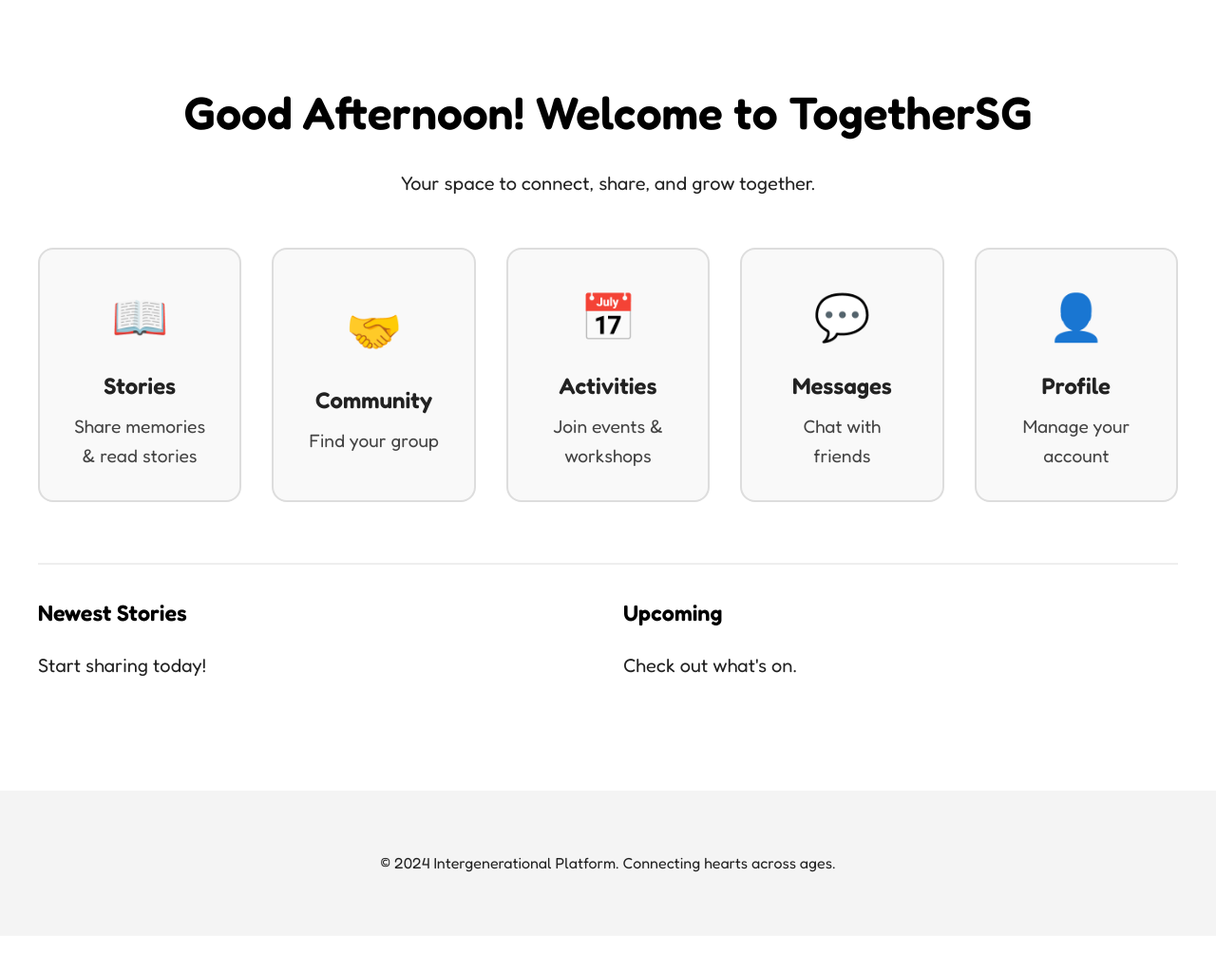
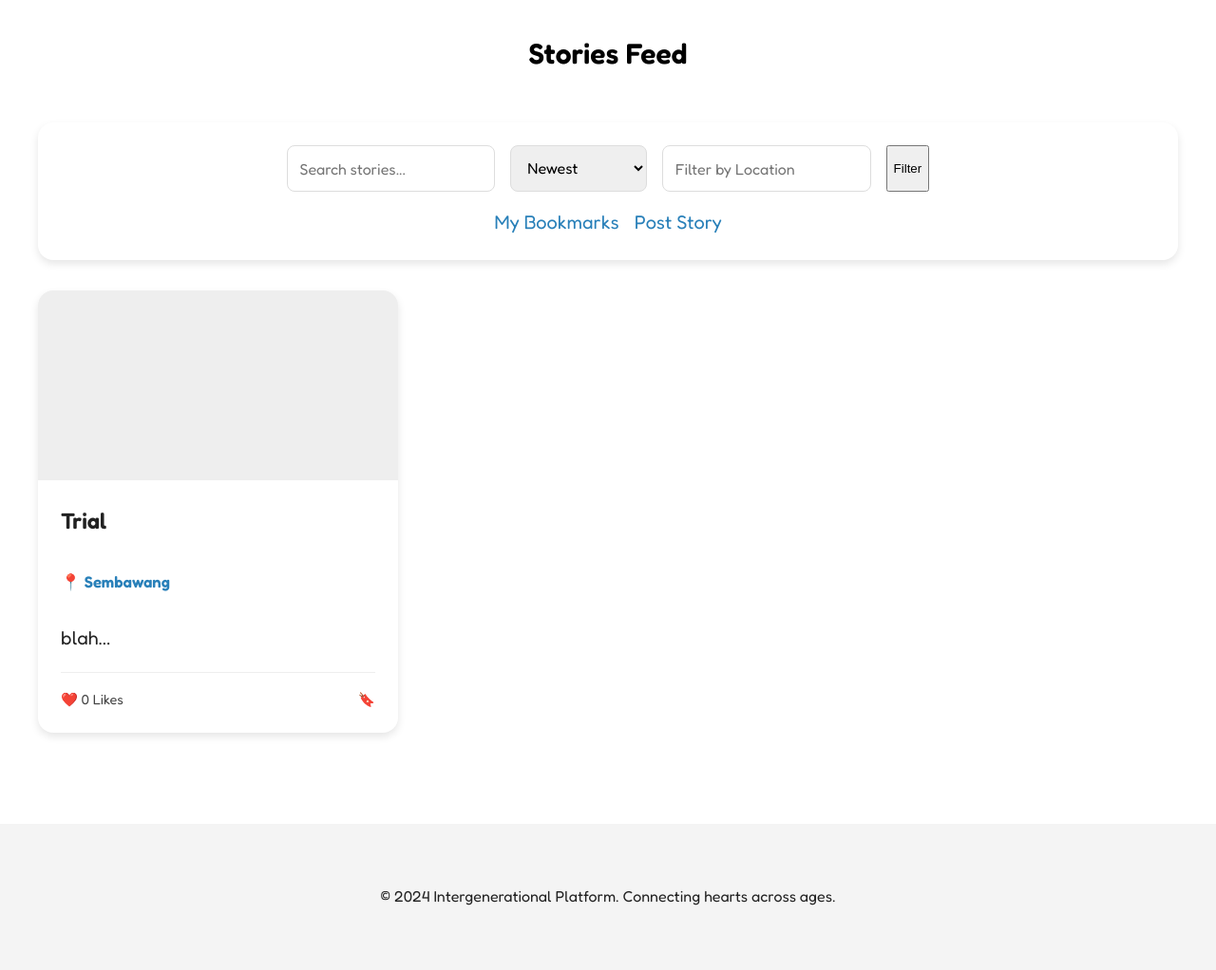
Before and after one commit to jodenlee/WDP-jjlin, a Flask app: page /stories in a window 1280 px wide. Shown: the part 119-1141 px from the top of the page at 95% size. Before the commit the page ends 1038 px from the top, so only its background shows below. Run offline with Flask 3, Linux system fonts and the light colour scheme; data comes from the database, SQL or seed files in the repository; both versions use the stored data as it was after the commit; some libraries are stand-ins or nearby versions.

Commit message:
joden1.03
Base stories feature

```diff
--- a/app.py
+++ b/app.py
@@ -1,4 +1,4 @@
-from flask import Flask, render_template, g
+from flask import Flask, render_template, g, request, redirect, url_for
 from database import Database
 
 app = Flask(__name__)
@@ -31,7 +31,98 @@ def dashboard():
 
 @app.route('/stories')
 def stories():
-    return render_template('index.html', stories=[], activities=[]) # Placeholder
+    db = get_db()
+
+    # Get parameters
+    search = request.args.get('search', '')
+    sort = request.args.get('sort', 'newest')
+    location_filter = request.args.get('location', '')
+
+    # Build Query
+    query = "SELECT * FROM stories WHERE 1=1"
+    args = []
+
+    if search:
+        query += " AND (title LIKE ? OR content LIKE ?)"
+        args.extend([f'%{search}%', f'%{search}%'])
+
+    if location_filter:
+        query += " AND location LIKE ?"
+        args.append(f'%{location_filter}%')
+
+    if sort == 'likes':
+        query += " ORDER BY likes DESC"
+    else:
+        query += " ORDER BY created_at DESC"
+
+    stories_data = db.query(query, args)
+    return render_template('stories/index.html', stories=stories_data)
+
+@app.route('/stories/new', methods=['GET', 'POST'])
+def create_story():
+    if request.method == 'POST':
+        title = request.form['title']
+        content = request.form['content']
+        location = request.form['location']
+        image_url = request.form['image_url']
+
+        # Hardcoded author_id for now as we don't have login session yet
+        # Assuming first user is the "logged in" one
+        author_id = 1
+
+        db = get_db()
+        conn = db.get_connection()
+        conn.execute(
+            "INSERT INTO stories (title, content, author_id, location, image_url) VALUES (?, ?, ?, ?, ?)",
+            (title, content, author_id, location, image_url)
+        )
+        conn.commit()
+        return redirect(url_for('stories'))
+
+    return render_template('stories/create.html')
+
+@app.route('/stories/<int:story_id>')
+def view_story(story_id):
+    db = get_db()
+    story = db.query("SELECT * FROM stories WHERE id = ?", (story_id,), one=True)
+    if not story:
+        return "Story not found", 404
+
+    # Check if bookmarked (Hardcoded user_id=1)
+    is_bookmarked = False
+    bookmark = db.query("SELECT * FROM bookmarks WHERE user_id = ? AND story_id = ?", (1, story_id), one=True)
+    if bookmark:
+        is_bookmarked = True
+
+    return render_template('stories/view.html', story=story, is_bookmarked=is_bookmarked)
+
+@app.route('/stories/bookmarks')
+def my_bookmarks():
+    db = get_db()
+    # Hardcoded user_id=1
+    query = """
+        SELECT s.* FROM stories s
+        JOIN bookmarks b ON s.id = b.story_id
+        WHERE b.user_id = ?
+    """
+    bookmarks = db.query(query, (1,))
+    return render_template('stories/index.html', stories=bookmarks)
+
+@app.route('/stories/<int:story_id>/bookmark', methods=['POST'])
+def toggle_bookmark(story_id):
+    db = get_db()
+    conn = db.get_connection()
+    user_id = 1 # Hardcoded
+
+    # Check exist
+    exists = db.query("SELECT * FROM bookmarks WHERE user_id = ? AND story_id = ?", (user_id, story_id), one=True)
+    if exists:
+        conn.execute("DELETE FROM bookmarks WHERE user_id = ? AND story_id = ?", (user_id, story_id))
+    else:
+        conn.execute("INSERT INTO bookmarks (user_id, story_id) VALUES (?, ?)", (user_id, story_id))
+
+    conn.commit()
+    return redirect(url_for('view_story', story_id=story_id))
 
 @app.route('/activities')
 def activities():
--- a/database.py
+++ b/database.py
@@ -34,7 +34,30 @@ class Database:
                 content TEXT NOT NULL,
                 author_id INTEGER NOT NULL,
                 created_at TIMESTAMP DEFAULT CURRENT_TIMESTAMP,
+                likes INTEGER DEFAULT 0,
+                location TEXT,
+                image_url TEXT,
                 FOREIGN KEY (author_id) REFERENCES users (id)
+            )
+        ''')
+
+        # Check if new columns exist (for manual migration in this session)
+        try:
+            cursor.execute("SELECT likes FROM stories LIMIT 1")
+        except sqlite3.OperationalError:
+            cursor.execute("ALTER TABLE stories ADD COLUMN likes INTEGER DEFAULT 0")
+            cursor.execute("ALTER TABLE stories ADD COLUMN location TEXT")
+            cursor.execute("ALTER TABLE stories ADD COLUMN image_url TEXT")
+
+        # Bookmarks table
+        cursor.execute('''
+            CREATE TABLE IF NOT EXISTS bookmarks (
+                id INTEGER PRIMARY KEY AUTOINCREMENT,
+                user_id INTEGER NOT NULL,
+                story_id INTEGER NOT NULL,
+                FOREIGN KEY (user_id) REFERENCES users (id),
+                FOREIGN KEY (story_id) REFERENCES stories (id),
+                UNIQUE(user_id, story_id)
             )
         ''')
 
--- a/models.py
+++ b/models.py
@@ -12,10 +12,13 @@ class User:
             raise ValueError("Role must be either 'senior' or 'youth'.")
 
 class Story:
-    def __init__(self, title, content, author_id):
+    def __init__(self, title, content, author_id, location="", image_url="", likes=0):
         self.title = title
         self.content = content
         self.author_id = author_id
+        self.location = location
+        self.image_url = image_url
+        self.likes = likes
         self.validate()
 
     def validate(self):
--- a/static/css/style.css
+++ b/static/css/style.css
@@ -300,3 +300,196 @@ footer {
         /* Align with hamburger */
     }
 }
+
+/* Stories Feed Styling */
+.stories-header {
+    display: flex;
+    flex-direction: column;
+    gap: 1.5rem;
+    margin-bottom: 2rem;
+    text-align: center;
+}
+
+.stories-actions {
+    display: flex;
+    flex-direction: column;
+    gap: 1rem;
+    background: #fff;
+    padding: 1.5rem;
+    border-radius: var(--border-radius);
+    box-shadow: var(--shadow);
+}
+
+.filter-form {
+    display: flex;
+    gap: 1rem;
+    flex-wrap: wrap;
+    justify-content: center;
+}
+
+.filter-form input,
+.filter-form select {
+    padding: 0.8rem;
+    border: 1px solid #ddd;
+    border-radius: 8px;
+    font-family: inherit;
+    font-size: 1rem;
+}
+
+.action-buttons {
+    display: flex;
+    gap: 1rem;
+    justify-content: center;
+}
+
+/* Stories Grid */
+.stories-grid {
+    display: grid;
+    grid-template-columns: repeat(auto-fill, minmax(300px, 1fr));
+    gap: 2rem;
+}
+
+.story-card-link {
+    text-decoration: none;
+    color: inherit;
+    display: block;
+}
+
+.story-card {
+    background: #fff;
+    border-radius: var(--border-radius);
+    overflow: hidden;
+    box-shadow: var(--shadow);
+    transition: transform 0.2s;
+    height: 100%;
+    display: flex;
+    flex-direction: column;
+}
+
+.story-card:hover {
+    transform: translateY(-5px);
+}
+
+.story-image {
+    height: 200px;
+    background-size: cover;
+    background-position: center;
+    background-color: #eee;
+}
+
+.story-content {
+    padding: 1.5rem;
+    flex-grow: 1;
+    display: flex;
+    flex-direction: column;
+}
+
+.story-content h3 {
+    margin-bottom: 0.5rem;
+    color: var(--text-color);
+}
+
+.story-content .location {
+    color: var(--secondary-color);
+    font-weight: 600;
+    margin-bottom: 0.5rem;
+}
+
+.story-meta {
+    margin-top: auto;
+    padding-top: 1rem;
+    display: flex;
+    justify-content: space-between;
+    color: var(--text-light);
+    font-size: 0.9rem;
+    border-top: 1px solid #eee;
+}
+
+/* Forms */
+.form-container {
+    max-width: 600px;
+    margin: 0 auto;
+    background: #fff;
+    padding: 2rem;
+    border-radius: var(--border-radius);
+    box-shadow: var(--shadow);
+}
+
+.story-form {
+    display: flex;
+    flex-direction: column;
+    gap: 1rem;
+}
+
+.story-form label {
+    font-weight: 600;
+}
+
+.story-form input,
+.story-form textarea {
+    padding: 1rem;
+    border: 1px solid #ccc;
+    border-radius: 8px;
+    font-family: inherit;
+    font-size: 1rem;
+}
+
+/* Story Detail */
+.story-detail {
+    background: #fff;
+    border-radius: var(--border-radius);
+    overflow: hidden;
+    box-shadow: var(--shadow);
+}
+
+.story-hero {
+    height: 400px;
+    background-size: cover;
+    background-position: center;
+}
+
+.story-container {
+    padding: 2rem;
+    max-width: 800px;
+    margin: 0 auto;
+}
+
+.meta-info {
+    display: flex;
+    gap: 2rem;
+    margin: 1rem 0;
+    color: var(--text-light);
+    font-weight: 500;
+}
+
+.story-body {
+    font-size: 1.2rem;
+    line-height: 1.8;
+    margin-bottom: 2rem;
+}
+
+.story-actions {
+    display: flex;
+    gap: 1rem;
+}
+
+@media (max-width: 768px) {
+    .filter-form {
+        flex-direction: column;
+    }
+
+    .filter-form input,
+    .filter-form select,
+    .filter-form button {
+        width: 100%;
+    }
+
+    .story-hero {
+        height: 250px;
+    }
+
+    .meta-info {
+        flex-direction: column;
+        gap: 0.5rem;
+    }
+}
--- /dev/null
+++ b/templates/partials/locations.html
@@ -0,0 +1,28 @@
+<datalist id="singapore-locations">
+    <option value="Ang Mo Kio">
+    <option value="Bedok">
+    <option value="Bishan">
+    <option value="Bukit Batok">
+    <option value="Bukit Merah">
+    <option value="Bukit Panjang">
+    <option value="Bukit Timah">
+    <option value="Choa Chu Kang">
+    <option value="Clementi">
+    <option value="Geylang">
+    <option value="Hougang">
+    <option value="Jurong East">
+    <option value="Jurong West">
+    <option value="Kallang">
+    <option value="Marine Parade">
+    <option value="Orchard">
+    <option value="Pasir Ris">
+    <option value="Punggol">
+    <option value="Queenstown">
+    <option value="Sembawang">
+    <option value="Sengkang">
+    <option value="Serangoon">
+    <option value="Tampines">
+    <option value="Toa Payoh">
+    <option value="Woodlands">
+    <option value="Yishun">
+</datalist>
--- /dev/null
+++ b/templates/stories/index.html
@@ -0,0 +1,57 @@
+{% extends 'base.html' %}
+
+{% block content %}
+<section class="stories-header">
+    <h1>Stories Feed</h1>
+    <div class="stories-actions">
+        <!-- Search and Filter Form -->
+        <form action="{{ url_for('stories') }}" method="get" class="filter-form">
+            <input type="text" name="search" placeholder="Search stories..."
+                value="{{ request.args.get('search', '') }}">
+
+            <select name="sort">
+                <option value="newest" {% if request.args.get('sort')=='newest' %}selected{% endif %}>Newest</option>
+                <option value="likes" {% if request.args.get('sort')=='likes' %}selected{% endif %}>Most Popular
+                </option>
+            </select>
+
+            <input type="text" name="location" list="singapore-locations" placeholder="Filter by Location"
+                value="{{ request.args.get('location', '') }}">
+            {% include 'partials/locations.html' %}
+
+            <button type="submit" class="btn btn-primary">Filter</button>
+        </form>
+
+        <div class="action-buttons">
+            <a href="{{ url_for('my_bookmarks') }}" class="btn btn-secondary">My Bookmarks</a>
+            <a href="{{ url_for('create_story') }}" class="btn btn-primary">Post Story</a>
+        </div>
+    </div>
+</section>
+
+<div class="stories-grid">
+    {% if stories %}
+    {% for story in stories %}
+    {% set bg_image = story['image_url'] or 'https://via.placeholder.com/400x200' %}
+    <a href="{{ url_for('view_story', story_id=story['id']) }}" class="story-card-link">
+        <div class="story-card">
+            <div class="story-image" style="background-image: url('{{ bg_image }}');">
+            </div>
+            <div class="story-content">
+                <h3>{{ story['title'] }}</h3>
+                <p class="location"><small>📍 {{ story['location'] or 'Unknown Location' }}</small></p>
+                <p>{{ story['content'][:80] }}...</p>
+                <div class="story-meta">
+                    <span>❤️ {{ story['likes'] }} Likes</span>
+                    <!-- In a real app, prevent event propagation for bookmark button on card click -->
+                    <span class="bookmark-icon">🔖</span>
+                </div>
+            </div>
+        </div>
+    </a>
+    {% endfor %}
+    {% else %}
+    <p>No stories found. Be the first to share!</p>
+    {% endif %}
+</div>
+{% endblock %}
```
Also changed, not shown: seed_db.py (+4 -4 lines), templates/stories/create.html (added, +28 -0 lines), templates/stories/view.html (added, +32 -0 lines), app.db.
